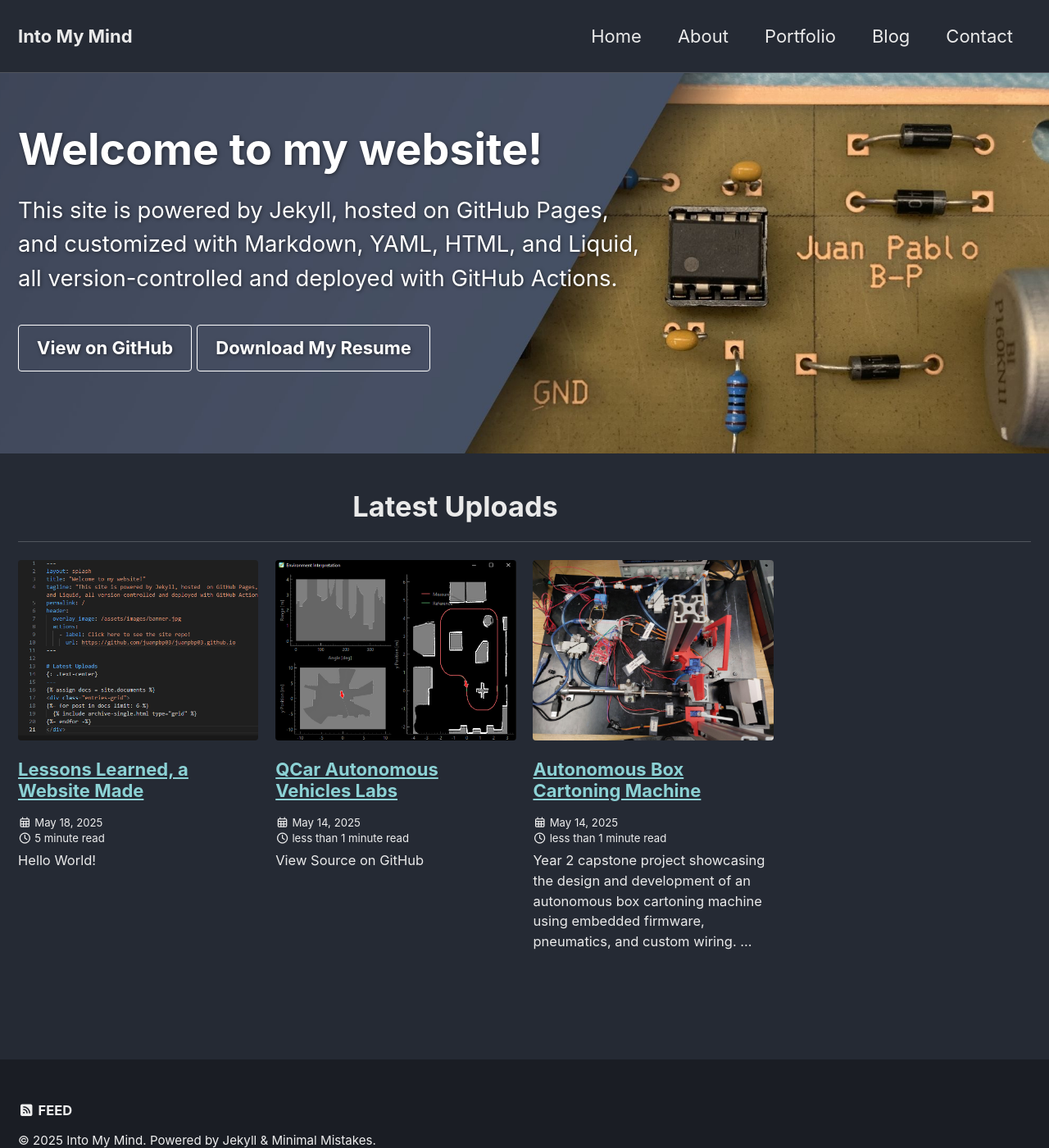
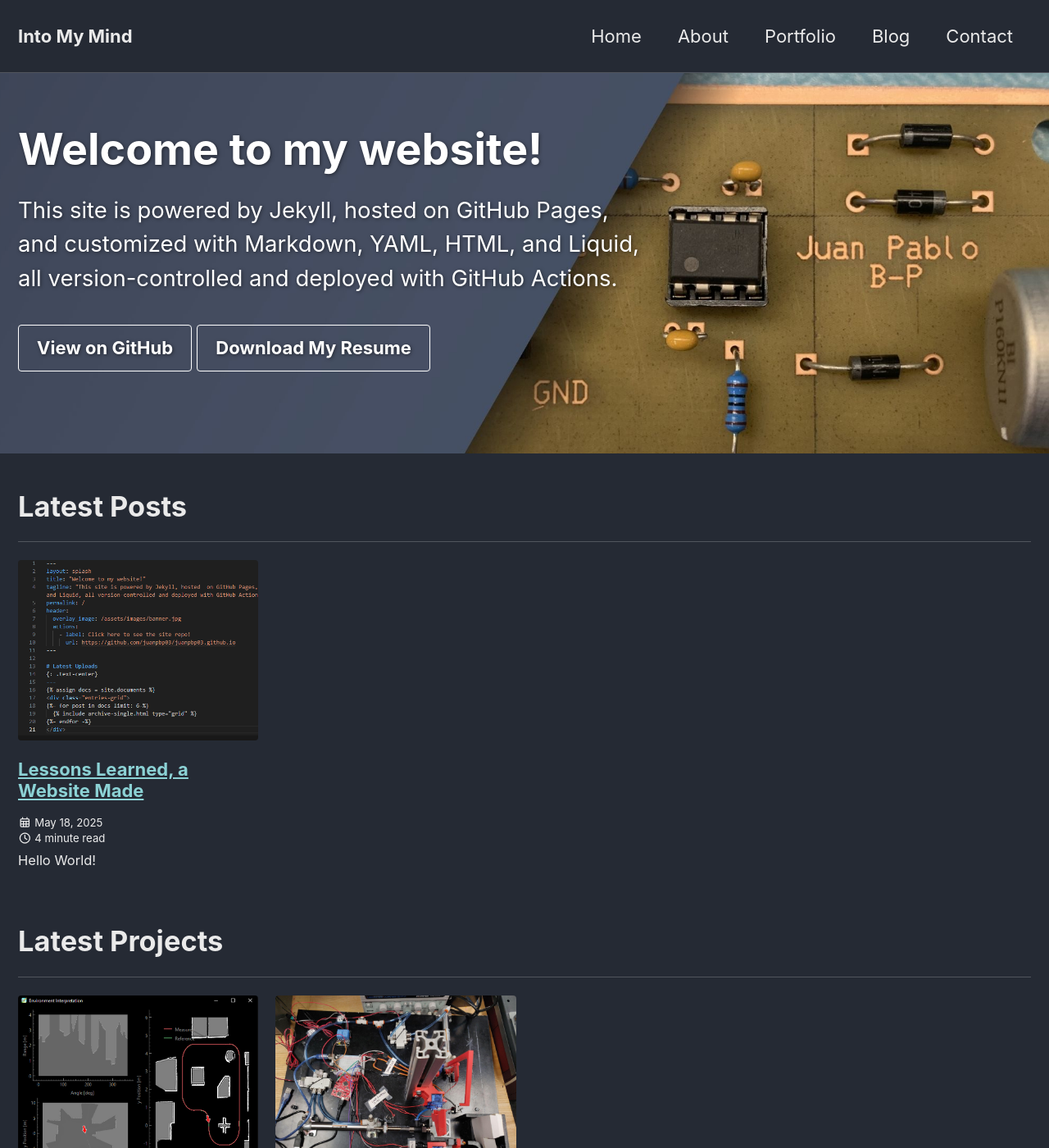
Before and after one commit to JuanPBP03/juanpbp03.github.io, a Jekyll site: the page built from index.md, in a window 1280 px wide and 1400 px high. Shown: the whole window at 82% size. Built offline with Jekyll 4.4.1, drawn with Linux system fonts in a browser that asks for light colours; cached includes are drawn as plain includes.

Commit message:
categorized post grid on splash

```diff
--- a/index.md
+++ b/index.md
@@ -10,15 +10,27 @@ header:
       url: https://github.com/juanpbp03/juanpbp03.github.io
     - label: Download My Resume
       url: /assets/files/JuanPBP-Resume.pdf
+---
+# Latest Posts
+---
+{: .text-center}
+
+<section class="grid__wrapper">
+  <div class="entries-grid" style="clear: both; overflow: hidden;">
+    {% for post in site.posts limit: 4 %}
+      {% include archive-single.html type="grid" %}
+    {% endfor %}
+  </div>
+</section>
+
+# Latest Projects
 
 ---
 
-# Latest Uploads
-{: .text-center}
----
-{% assign docs = site.documents %}
-<div class="entries-grid">
-{%- for post in docs limit: 6-%}
-  {% include archive-single.html type="grid" %}
-{%- endfor -%}
-</div>
+<section class="grid__wrapper">
+  <div class="entries-grid" style="clear: both; overflow: hidden;">
+    {% for post in site.portfolio limit: 4 %}
+      {% include archive-single.html type="grid" %}
+    {% endfor %}
+  </div>
+</section>
```
Also changed, not shown: _posts/2025-05-18-launch.md (+11 -11 lines).
